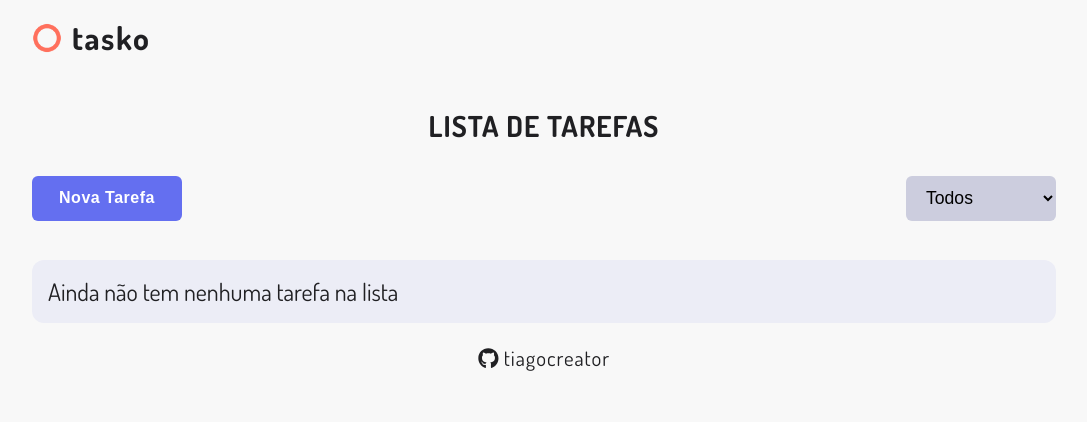
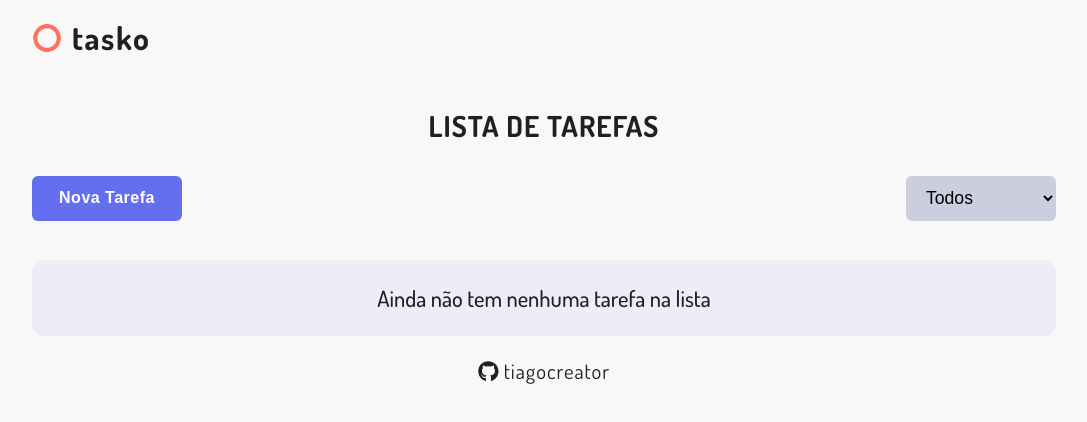
Before and after one commit to tiagocreator/tasko, a React (Create React App) app: page / in a window 1280 px wide. Shown: the top 422 px of the page, without its empty margins (96-1183 px from the left). Built offline with nearby package versions, Linux system fonts and the light colour scheme.

Commit message:
Add 'empty list' text style to styled component

```diff
--- a/src/components/styles/ToDoStyles.js
+++ b/src/components/styles/ToDoStyles.js
@@ -13,4 +13,19 @@ export const ToDoStyle = styled.main`
       font-size: 1.5rem;
     }
   }
+
+  .empty-text {
+    font-size: 1.1rem;
+    font-weight: 500;
+    color: ${({ theme }) => theme.text};
+    text-align: center;
+    margin: 0 auto;
+    padding: 0.5rem 1rem;
+    border-radius: 8px;
+    width: 100%;
+
+    @media (min-width: 768px) {
+      font-size: 1.4rem;
+    }
+  }
 `;
```
